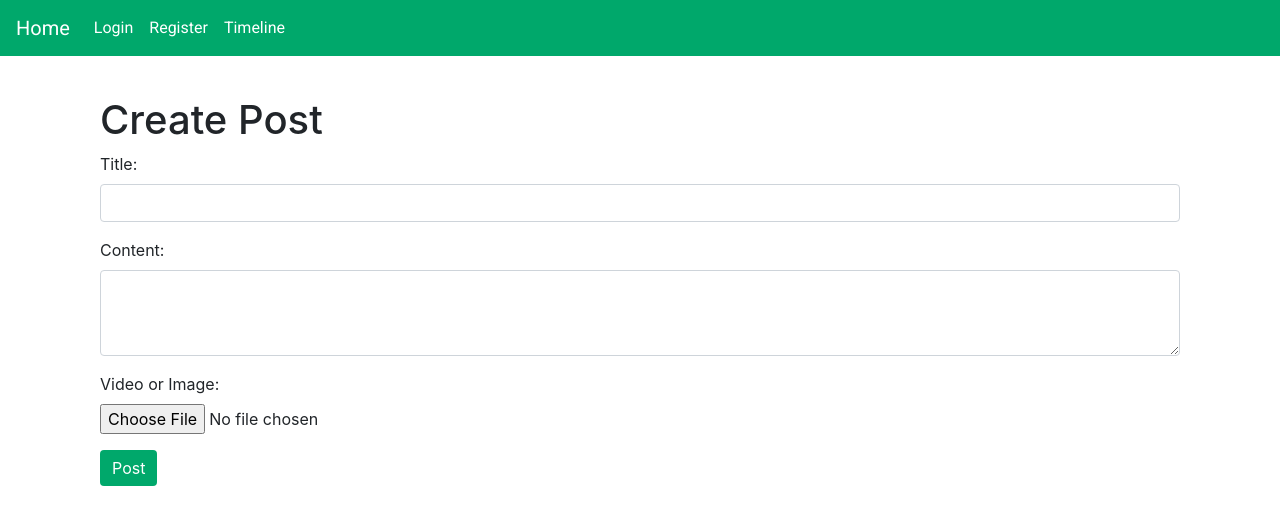
After one commit to JabrilMahamud/blogpage-1, a Django app: page /create_post/ in a window 1280 px wide. The commit adds this page. Shown: the top 525 px of the page. Run offline with Django 4.2, Linux system fonts and the light colour scheme; a user stored in the database is signed in; some libraries are stand-ins or nearby versions.

Commit message:
So, people can now post videos posts also contain the user who posted it pictures are not working though?

```diff
--- a/blog/blog/settings.py
+++ b/blog/blog/settings.py
@@ -123,3 +123,6 @@ STATIC_ROOT = os.path.join(BASE_DIR, 'static')
 # https://docs.djangoproject.com/en/4.0/ref/settings/#default-auto-field
 
 DEFAULT_AUTO_FIELD = 'django.db.models.BigAutoField'
+
+MEDIA_URL = '/media/'
+MEDIA_ROOT = os.path.join(BASE_DIR, 'media/')
--- a/blog/circles/forms.py
+++ b/blog/circles/forms.py
@@ -16,6 +16,9 @@ class RegistrationForm(UserCreationForm):
         fields = ['username', 'email', 'password1', 'password2']
 
 class PostForm(forms.ModelForm):
+    video = forms.FileField(required=False)  # Add video field
+    image = forms.ImageField(required=False)  # Add image field
+
     class Meta:
         model = Post
         fields = ['title', 'content']
--- a/blog/circles/models.py
+++ b/blog/circles/models.py
@@ -1,13 +1,19 @@
+from django.core.exceptions import ValidationError
 from django.db import models
 from django.contrib.auth.models import User
-# Create your models here.
-
 
 class Post(models.Model):
     title = models.CharField(max_length=200)
-    content = models.TextField()
+    content = models.TextField(null=True, blank=True)
     author = models.ForeignKey(User, on_delete=models.CASCADE)
     created_at = models.DateTimeField(auto_now_add=True)
+    video = models.FileField(upload_to='videos/', null=True, blank=True)
+    image = models.FileField(upload_to='images/', null=True, blank=True)
+
+
+    def clean(self):
+        if not self.content and not self.video:
+            raise ValidationError('You must provide either content or a video')
 
     def __str__(self):
         return self.title
--- /dev/null
+++ b/blog/circles/templates/create_post.html
@@ -0,0 +1,31 @@
+{% extends 'base.html' %}
+
+{% block title %}
+    Create Post
+{% endblock %}
+
+{% block content %}
+<div class="container-fluid">
+    <div class="row">
+        <div class="col-12">
+            <h1>Create Post</h1>
+            <form method="POST" enctype="multipart/form-data">
+                {% csrf_token %}
+                <div class="form-group">
+                    <label for="title">Title:</label>
+                    <input type="text" class="form-control green-outline" id="title" name="title" required>
+                </div>
+                <div class="form-group">
+                    <label for="content">Content:</label>
+                    <textarea class="form-control green-outline" id="content" name="content" rows="3"></textarea>
+                </div>
+                <div class="form-group">
+                    <label for="file">Video or Image:</label>
+                    <input type="file" class="form-control-file" id="file" name="file" accept="image/*,video/*">
+                </div>
+                <button type="submit" class="btn btn-primary">Post</button>
+            </form>
+        </div>
+    </div>
+</div>
+{% endblock %}
--- a/blog/circles/urls.py
+++ b/blog/circles/urls.py
@@ -1,5 +1,9 @@
 from django.urls import path
 from . import views
+from django.conf import settings
+from django.conf.urls.static import static
+
+
 
 urlpatterns = [
     path('', views.home, name='home'),
@@ -7,5 +11,7 @@ urlpatterns = [
     path('register/', views.register, name='register'),
     path('timeline/', views.timeline, name='timeline'),
     path('timeline/<int:id>/', views.timeline, name='timeline_post'),
-
+    path('create_post/', views.create_post, name='create_post'),
 ]
+if settings.DEBUG:
+    urlpatterns += static(settings.MEDIA_URL, document_root=settings.MEDIA_ROOT)
--- a/blog/circles/views.py
+++ b/blog/circles/views.py
@@ -1,10 +1,10 @@
+from django.core.exceptions import ValidationError
 from django.shortcuts import render, redirect, get_object_or_404
 from django.contrib.auth.decorators import login_required
 from django.contrib.auth import authenticate, login as auth_login
 from .forms import LoginForm, RegistrationForm, PostForm
 
 from .models import Post
-
 
 def home(request):
     return render(request, 'home.html')
@@ -45,19 +45,33 @@ def register(request):
 @login_required
 def timeline(request, id=None):
     if id:
-        # An id is provided, display the specified post
         post = get_object_or_404(Post, id=id)
         return render(request, 'timeline.html', {'post': post})
     else:
-        # No id provided, display all posts
         posts = Post.objects.all()
-        if request.method == 'POST':
-            form = PostForm(request.POST)
-            if form.is_valid():
-                post = form.save(commit=False)
-                post.author = request.user
-                post.save()
-                return redirect('timeline')
-        else:
-            form = PostForm()
-        return render(request, 'timeline.html', {'posts': posts, 'form': form})
+        return render(request, 'timeline.html', {'posts': posts})
+
+
+@login_required
+def create_post(request):
+    if request.method == 'POST':
+        form = PostForm(request.POST, request.FILES)
+        if form.is_valid():
+            form.save(commit=False)
+            content = form.cleaned_data['content']
+            file = form.cleaned_data['file']
+
+            if not content and not file:
+                messages.error(request, "Either content or a file is required.")
+                return render(request, 'create_post.html')
+
+            post = form.save(commit=False)
+            post.author = request.user
+            post.save()
+
+            return redirect('timeline')
+
+    else:
+        form = PostForm()
+
+    return render(request, 'create_post.html', {'form': form})
```
Also changed, not shown: blog/circles/static/css/styles.css (+34 -0 lines), blog/circles/templates/timeline.html (+17 -22 lines), blog/circles/migrations/0002_post_video_alter_post_content.py (added), blog/circles/migrations/0003_post_image.py (added), blog/db.sqlite3, blog/media/videos/Screenshot_2022-06-01_140916.png (added), 1 other file.
